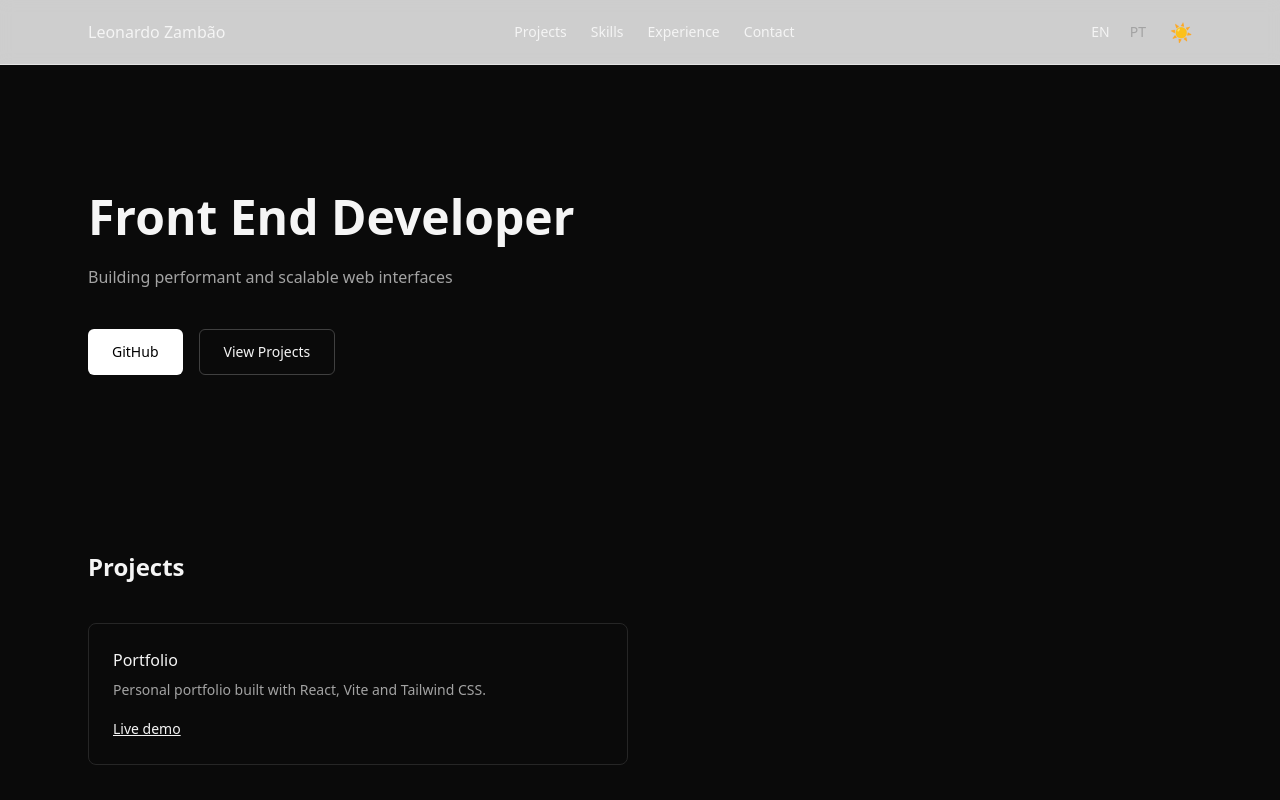
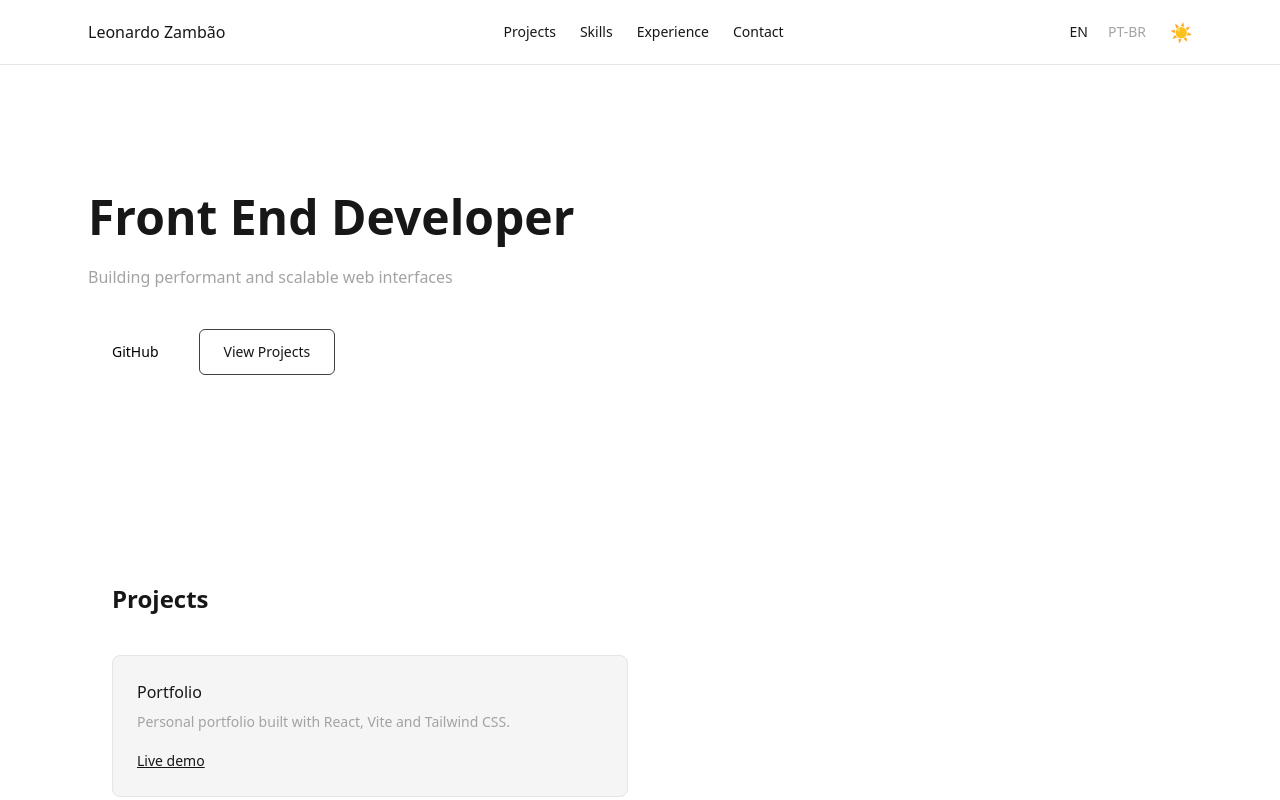
Before and after one commit to leonardozambao/portfolio, a React (Vite) app: page / in a window 1280 px wide. Shown: the top 800 px of the page. Built offline with nearby package versions, Linux system fonts and the light colour scheme.

Commit message:
improve to dark mode

```diff
--- a/index.html
+++ b/index.html
@@ -1,10 +1,17 @@
-<!doctype html>
+<!DOCTYPE html>
 <html lang="en">
   <head>
     <meta charset="UTF-8" />
     <link rel="icon" type="image/svg+xml" href="/vite.svg" />
     <meta name="viewport" content="width=device-width, initial-scale=1.0" />
-    <title>portfolio</title>
+    <title>Leonardo Zambão | Front End Developer</title>
+    <meta
+      name="description"
+      content="Front End Developer focused on React, performance, and clean UI."
+    />
+    <meta name="robots" content="index, follow" />
+    <meta property="og:title" content="Leonardo Zambão | Front End Developer" />
+    <meta property="og:type" content="website" />
   </head>
   <body>
     <div id="root"></div>
--- a/src/App.jsx
+++ b/src/App.jsx
@@ -10,7 +10,7 @@ import { LanguageProvider } from "./context/LanguageContext";
 export default function App() {
   return (
     <LanguageProvider>
-      <div className="bg-neutral-950 text-neutral-100 min-h-screen">
+      <div className="bg-white text-neutral-900 dark:bg-neutral-950 dark:text-neutral-100 min-h-screen">
         <Header />
         <main className="max-w-6xl mx-auto px-6">
           <Hero />
--- a/src/components/layout/Header.jsx
+++ b/src/components/layout/Header.jsx
@@ -1,5 +1,12 @@
 import { useContext, useEffect, useState } from "react";
 import { LanguageContext } from "../../context/LanguageContext";
+
+function toggleTheme() {
+  document.documentElement.classList.toggle("dark");
+  localStorage.theme = document.documentElement.classList.contains("dark")
+    ? "dark"
+    : "light";
+}
 
 export default function Header() {
   const { lang, setLang } = useContext(LanguageContext);
@@ -66,7 +73,7 @@ export default function Header() {
                 lang === "pt" ? "font-medium" : "text-neutral-400"
               }`}
             >
-              PT
+              PT-BR
             </button>
           </div>
 
--- a/src/components/sections/Contact.jsx
+++ b/src/components/sections/Contact.jsx
@@ -15,7 +15,7 @@ export default function Contact() {
         <div className="space-y-3">
           <a
             href="mailto:leonardozambao1998@gmail.com"
-            className="block hover:text-white transition"
+            className="block hover:underline  transition"
           >
             📧 leonardozambao1998@gmail.com
           </a>
@@ -24,7 +24,7 @@ export default function Contact() {
             href="https://www.linkedin.com/in/leonardo-zamb%C3%A3o-31b051160/"
             target="_blank"
             rel="noreferrer"
-            className="block hover:text-white transition"
+            className="block hover:underline  transition"
           >
             🔗 LinkedIn
           </a>
@@ -33,7 +33,7 @@ export default function Contact() {
             href="https://github.com/leonardozambao"
             target="_blank"
             rel="noreferrer"
-            className="block hover:text-white transition"
+            className="block hover:underline transition"
           >
             💻 GitHub
           </a>
--- a/src/components/sections/Projects.jsx
+++ b/src/components/sections/Projects.jsx
@@ -11,7 +11,7 @@ export default function Projects() {
         {projects.map((project) => (
           <div
             key={project.title}
-            className="border border-neutral-800 rounded-lg p-6 hover:border-neutral-600 transition"
+            className="bg-neutral-100 dark:bg-neutral-900 border border-neutral-200 dark:border-neutral-800 rounded-lg p-6 hover:border-neutral-600 transition"
           >
             <h3 className="font-medium mb-2">{project.title}</h3>
             <p className="text-sm text-neutral-400 mb-4">
--- a/src/components/ui/Section.jsx
+++ b/src/components/ui/Section.jsx
@@ -1,6 +1,6 @@
 export default function Section({ children, id }) {
   return (
-    <section id={id} className="py-12">
+    <section id={id} className="py-20 px-6">
       {children}
     </section>
   );
--- a/tailwind.config.js
+++ b/tailwind.config.js
@@ -1,4 +1,5 @@
 export default {
+  darkMode: "class",
   content: ["./index.html", "./src/**/*.{js,jsx,ts,tsx}"],
   theme: {
     extend: {},
```
